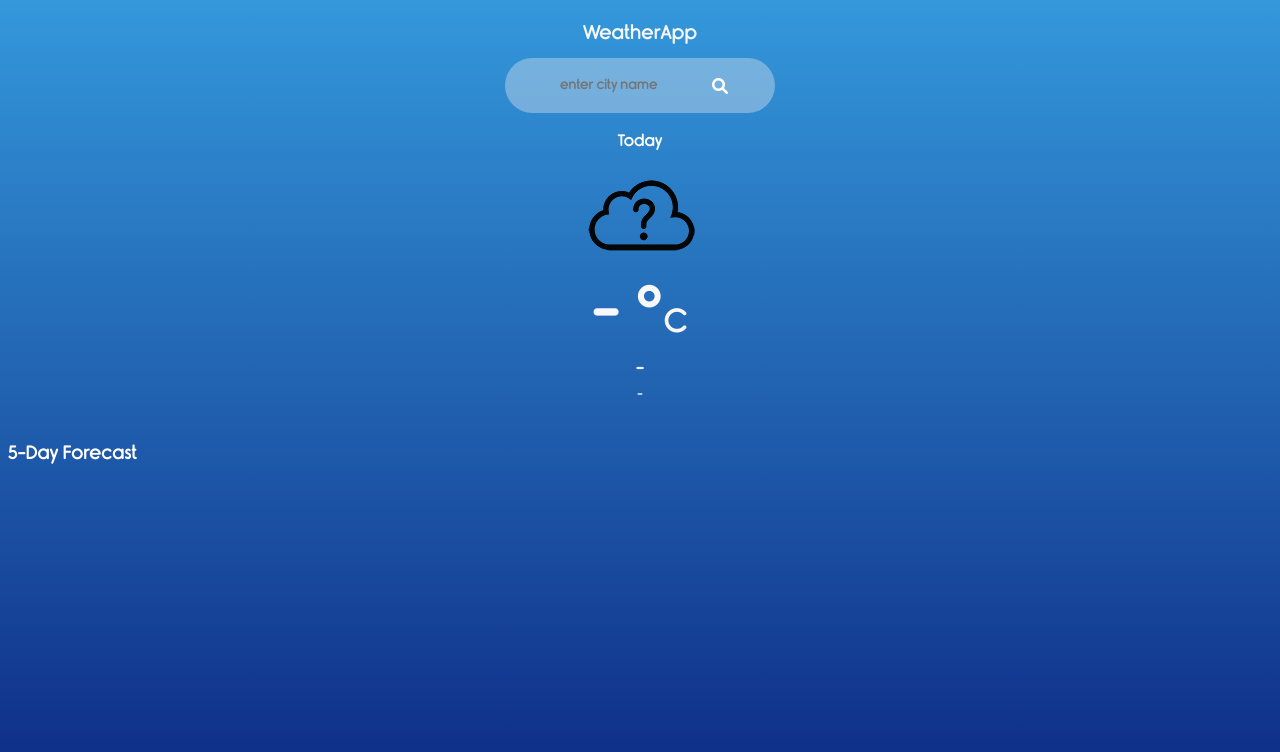
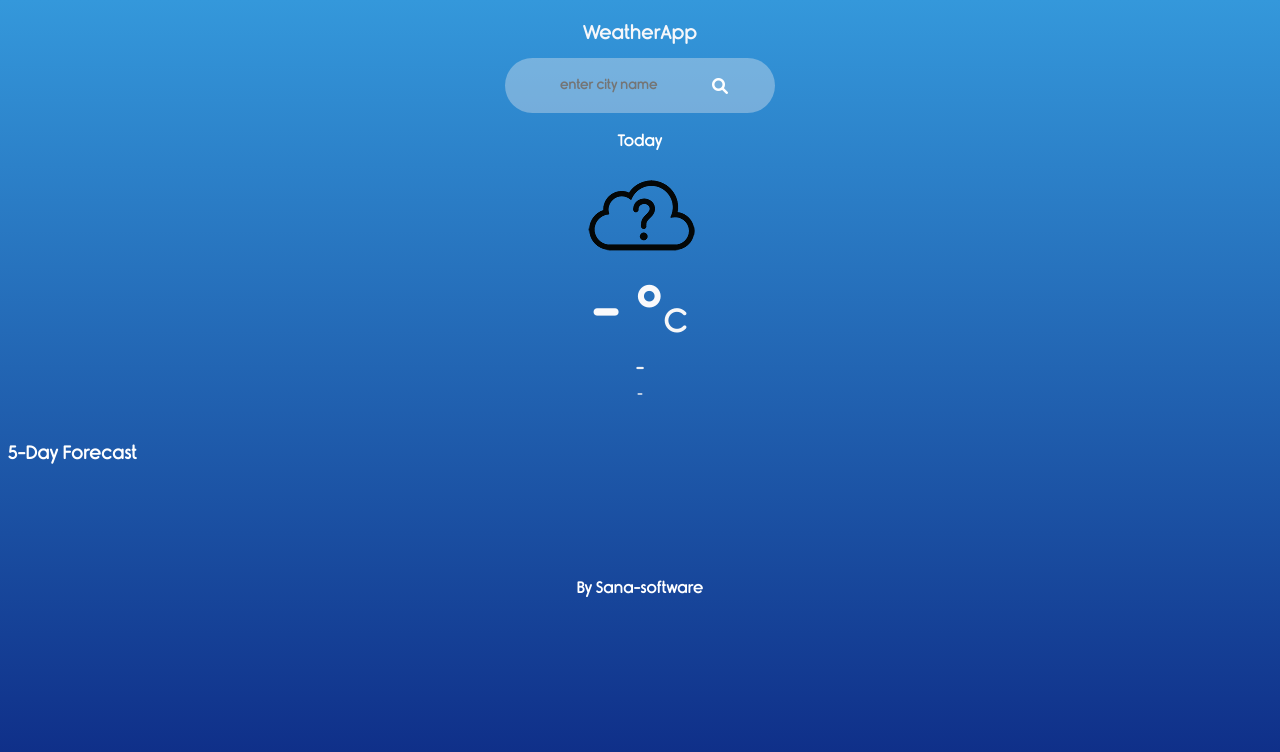
Before and after one commit to 03sana/weatherApp, a plain HTML site: page index.html in a window 1280 px wide. Drawn offline with Linux system fonts and the light colour scheme.

Commit message:
Update index.html

```diff
--- a/index.html
+++ b/index.html
@@ -34,4 +34,8 @@
 
     <script src="main.js"></script>
 </body>
+
+<footer>
+    <p style="text-align: center;color:white">By Sana-software </p>
+  </footer>
 </html>
```
